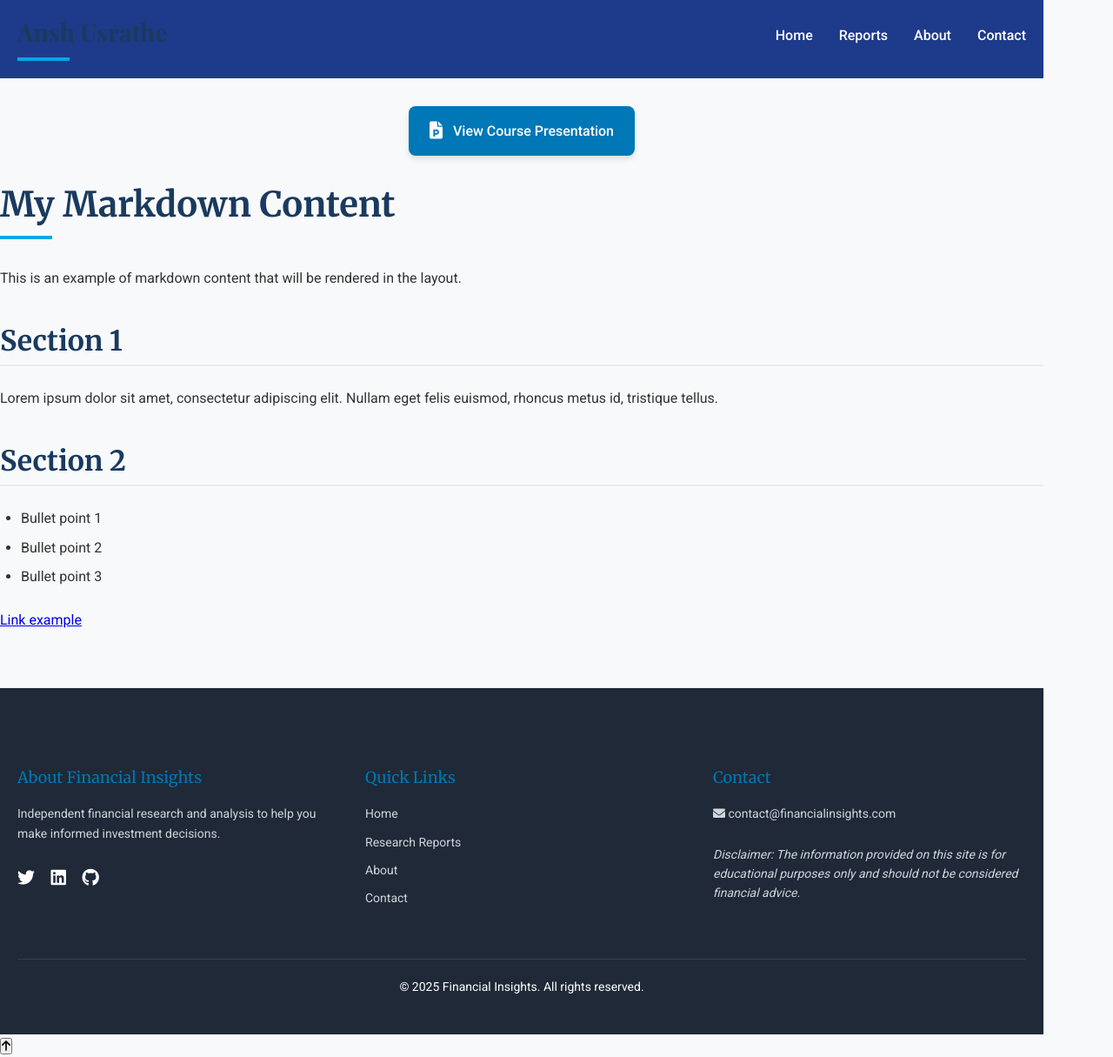
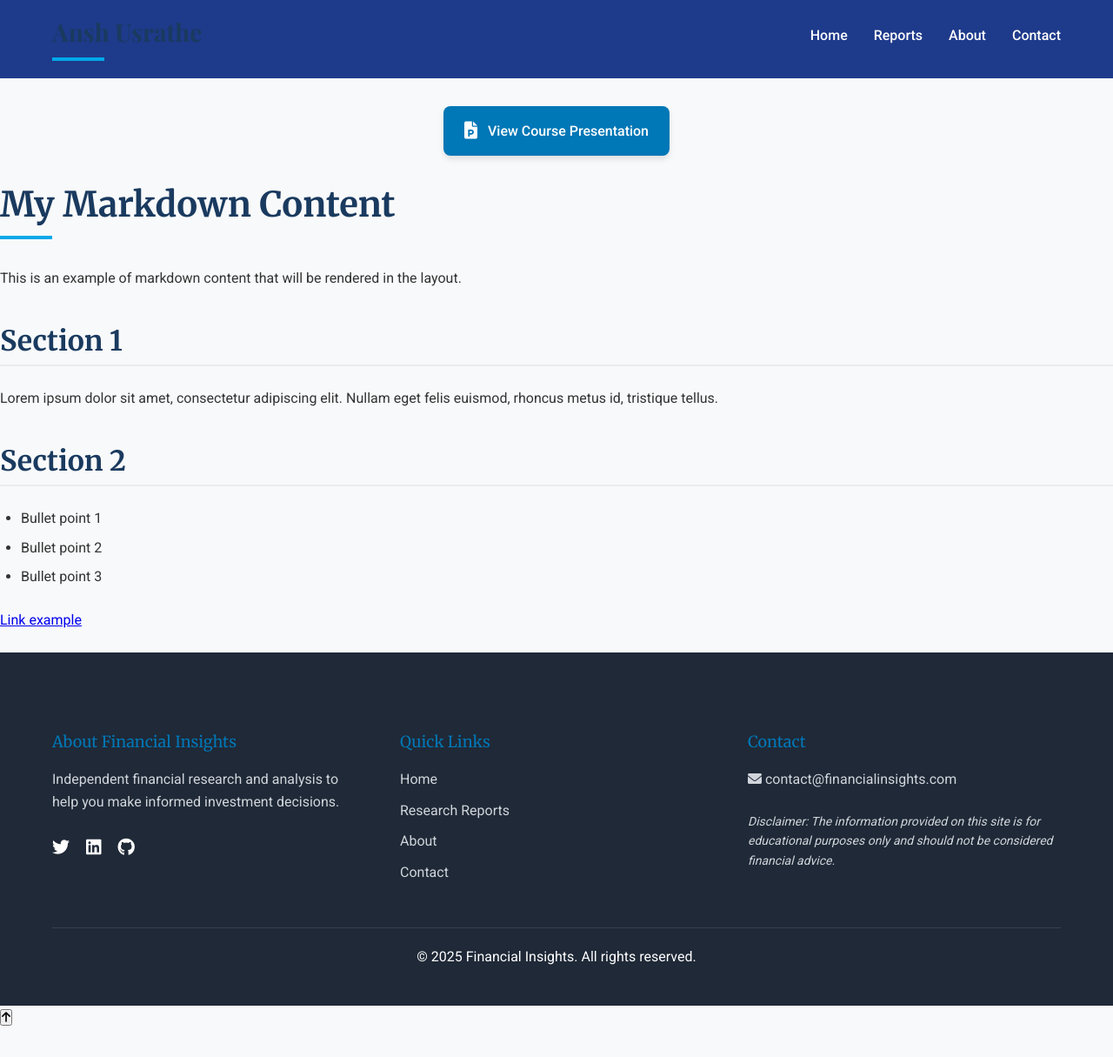
Before and after one commit to anshusrathe/FinBlogs, a Jekyll site: the page built from content/reports/example.md, in a window 1280 px wide. Shown: the whole page at 87% size. Built offline with Jekyll 4.4.1, drawn with Linux system fonts in a browser that asks for light colours; after the commit the page ends 1182 px from its top, so only the background shows below that.

Commit message:
Merge remote changes and add my updates

```diff
--- a/_layouts/report.html
+++ b/_layouts/report.html
@@ -5,7 +5,7 @@
     <meta name="viewport" content="width=device-width, initial-scale=1.0">
     <title>{{ page.title }}</title>
     <!-- Link to main CSS file with relative_url filter -->
-    <link rel="stylesheet" href="/assets/css/style.css">
+    <link rel="stylesheet" href="/FinBlogs/assets/css/style.css">
     <link rel="stylesheet" href="https://cdnjs.cloudflare.com/ajax/libs/font-awesome/6.4.0/css/all.min.css">
 </head>
 <body>
--- a/assets/css/style.css
+++ b/assets/css/style.css
@@ -28,14 +28,12 @@
     box-sizing: border-box;
 }
 
+/* Updated Body: Removed width constraints and padding so that the .container can manage layout */
 body {
     font-family: 'Inter', -apple-system, BlinkMacSystemFont, 'Segoe UI', Roboto, Oxygen, Ubuntu, Cantarell, sans-serif;
     line-height: 1.6;
     color: var(--dark);
     background-color: var(--light);
-    max-width: 1200px;
-    margin: 0 auto;
-    padding: 0 20px;
 }
 
 /* Header */
@@ -43,6 +41,13 @@ header {
     background-color: #1e3a8a;
     color: white;
     padding: 20px 0;
+}
+
+/* Added to match index.html header container styling */
+header .container {
+    display: flex;
+    justify-content: space-between;
+    align-items: center;
 }
 
 .logo {
@@ -564,50 +569,70 @@ input:checked + .toggle-slider:before {
 }
 
 /* Footer */
+/* Updated footer styling to match index.html */
 footer {
-    margin-top: 4rem;
-    padding: 2rem 0;
-    border-top: 1px solid var(--grey-light);
-    color: var(--grey-medium);
-    font-size: 0.875rem;
+    background-color: #1f2937;
+    color: white;
+    padding: 60px 0 20px;
 }
 
-.footer-grid {
+.footer-content {
     display: grid;
-    grid-template-columns: repeat(auto-fit, minmax(200px, 1fr));
-    gap: 2rem;
+    grid-template-columns: repeat(auto-fit, minmax(250px, 1fr));
+    gap: 40px;
+    margin-bottom: 40px;
 }
 
-.footer-column h4 {
-    font-size: 1rem;
-    color: var(--dark);
-    margin-bottom: 1rem;
+.footer-section h3 {
+    font-size: 18px;
+    margin-bottom: 20px;
+    font-weight: 500;
 }
 
-.footer-links {
+.footer-section p {
+    color: #d1d5db;
+}
+
+.social-links {
+    margin-top: 20px;
+}
+
+.social-links a {
+    display: inline-block;
+    margin-right: 15px;
+    color: white;
+    font-size: 20px;
+}
+
+.footer-section.links ul {
     list-style: none;
     padding: 0;
+    margin: 0;
 }
 
-.footer-links li {
-    margin-bottom: 0.5rem;
+.footer-section.links li {
+    margin-bottom: 10px;
 }
 
-.footer-links a {
-    color: var(--grey-medium);
+.footer-section.links a {
+    color: #d1d5db;
     text-decoration: none;
-    transition: var(--transition);
 }
 
-.footer-links a:hover {
-    color: var(--primary);
+.footer-section.links a:hover {
+    color: white;
 }
 
-.copyright {
-    margin-top: 2rem;
+.disclaimer {
+    font-size: 14px;
+    margin-top: 20px;
+    font-style: italic;
+}
+
+.footer-bottom {
     text-align: center;
-    padding-top: 2rem;
-    border-top: 1px solid var(--grey-light);
+    padding-top: 20px;
+    border-top: 1px solid #374151;
 }
 
 /* Print styles */
```
